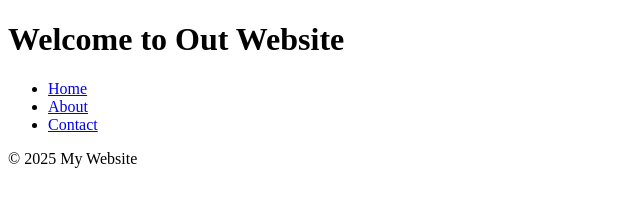
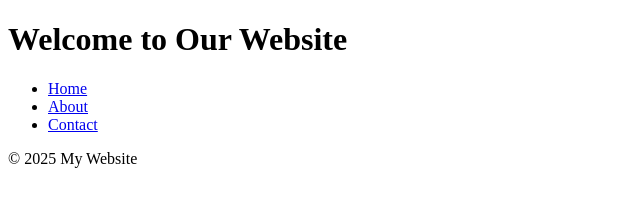
Before and after one commit to LynnD-pixel/website-project-lab-1, a plain HTML site: page index.html in a window 1280 px wide. Shown: the full height of the page, 0-640 px from the left. Drawn offline with Linux system fonts and the light colour scheme.

```diff
--- a/index.html
+++ b/index.html
@@ -6,7 +6,7 @@
     <title>Website</title>
 </head>
 <body>
-    <h1>Welcome to Out Website</h1>
+    <h1>Welcome to Our Website</h1>
     <nav>
         <ul>
             <li><a href="#">Home</a></li>
```
